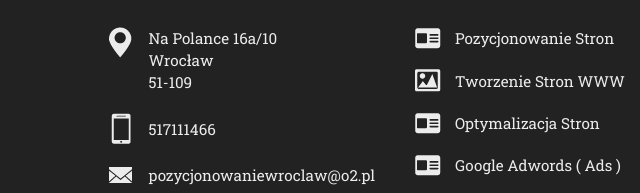
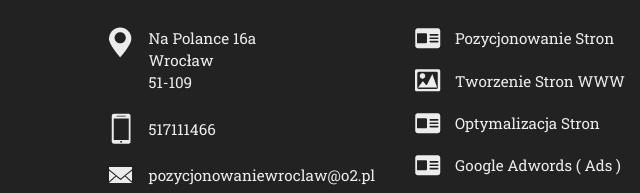
Before and after one commit to pozycjonowanieseo/pozycjonowanie-wroclaw, a plain HTML site: page index.html in a window 1280 px wide. Shown: the part 6517-6710 px from the top of the page, 55-695 px from the left. Drawn offline with nearby package versions, Linux system fonts and the light colour scheme.

Commit message:
Update index.html

```diff
--- a/index.html
+++ b/index.html
@@ -405,7 +405,7 @@ Tworzenie linków jest niezbędne, jeśli chcesz uzyskać lepsze rankingi wyszuk
               <div class="img-container"><img class="top-footer-img" src="img/ico_location.png" alt="location-ico">
               </div>
               <p class="top-footer-text">
-                <span class="li-element__span-adress">Na Polance 16a/10</span><span class="li-element__span-adress">Wrocław </span><span class="li-element__span-adress">51-109</span>
+                <span class="li-element__span-adress">Na Polance 16a</span><span class="li-element__span-adress">Wrocław </span><span class="li-element__span-adress">51-109</span>
               </p>
             </li>
             <li class="top-footer__li-element">
```
